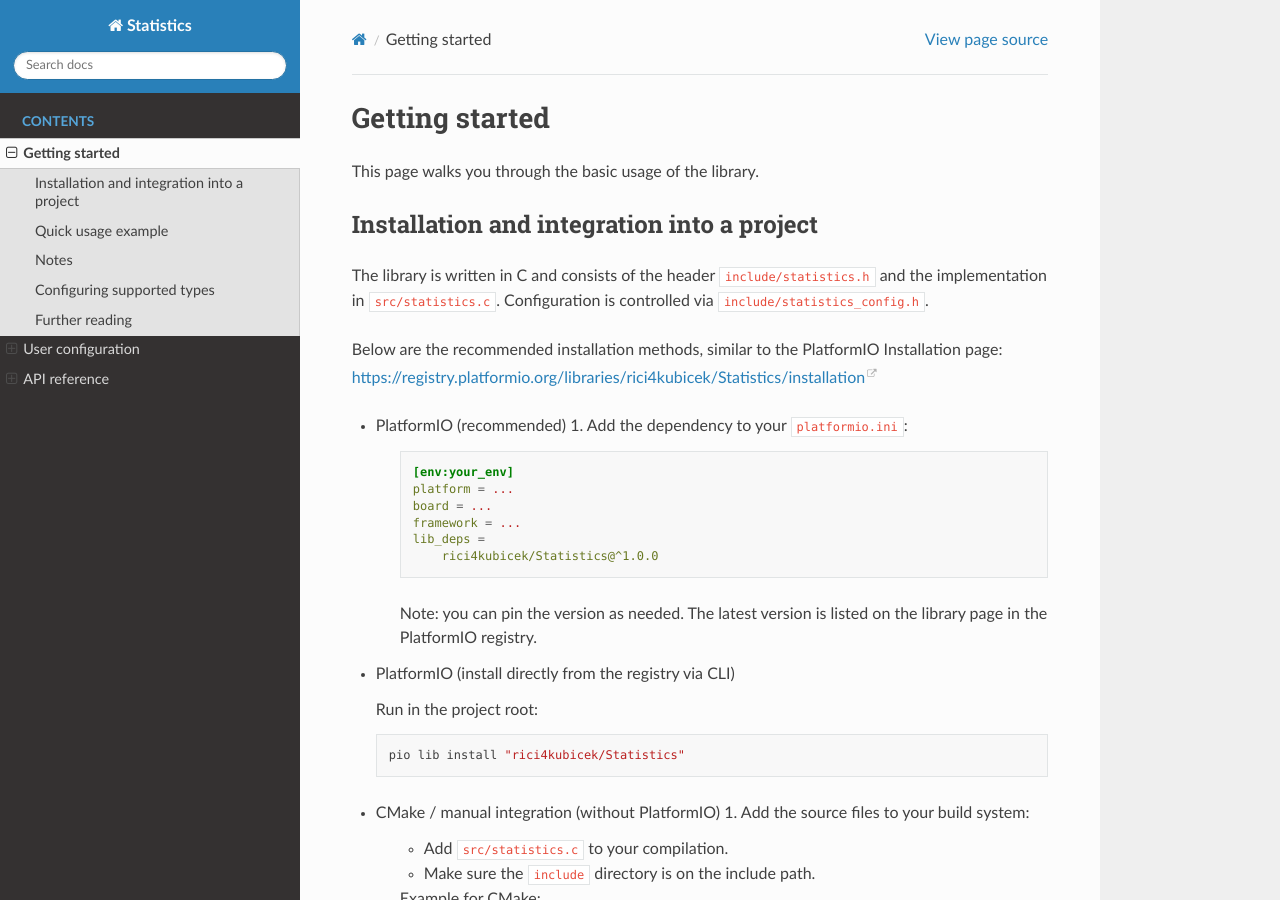
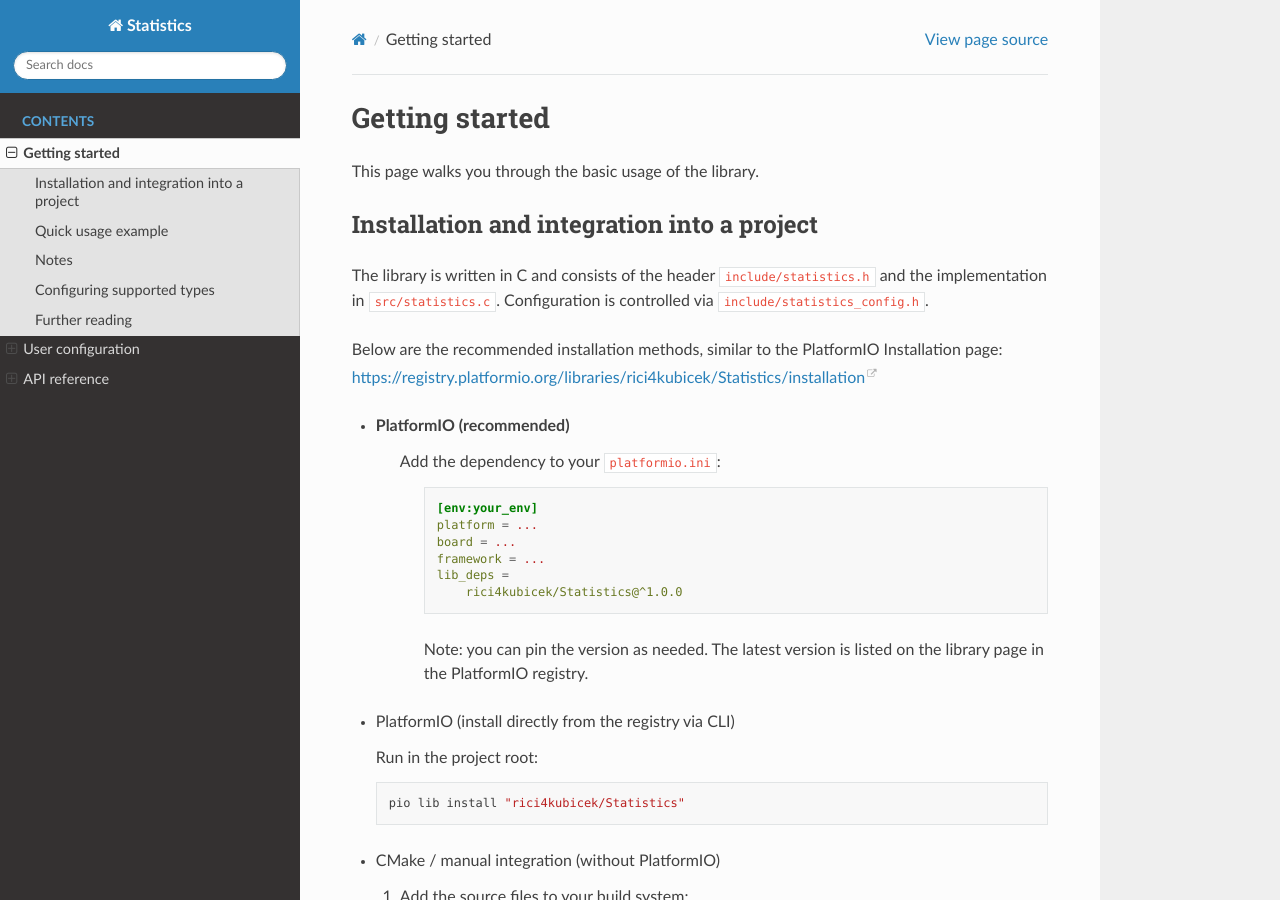
Before and after one commit to rici4kubicek/statistics, a Sphinx documentation site: the page built from docs/source/getting_started.rst, in a window 1280 px wide and 900 px high. Built offline with Sphinx 7.4.7 and the Read the Docs theme 3.1.0, drawn with Linux system fonts in a browser that asks for light colours.

Commit message:
docs(getting_started): fix indentation and formatting in installation guide

```diff
--- a/docs/source/getting_started.rst
+++ b/docs/source/getting_started.rst
@@ -15,7 +15,7 @@ Installation page:
 https://registry.platformio.org/libraries/rici4kubicek/Statistics/installation
 
 - PlatformIO (recommended)
-  1. Add the dependency to your ``platformio.ini``:
+    Add the dependency to your ``platformio.ini``:
 
      .. code-block:: ini
 
@@ -38,6 +38,7 @@ https://registry.platformio.org/libraries/rici4kubicek/Statistics/installation
      pio lib install "rici4kubicek/Statistics"
 
 - CMake / manual integration (without PlatformIO)
+
   1. Add the source files to your build system:
 
      - Add ``src/statistics.c`` to your compilation.
```
